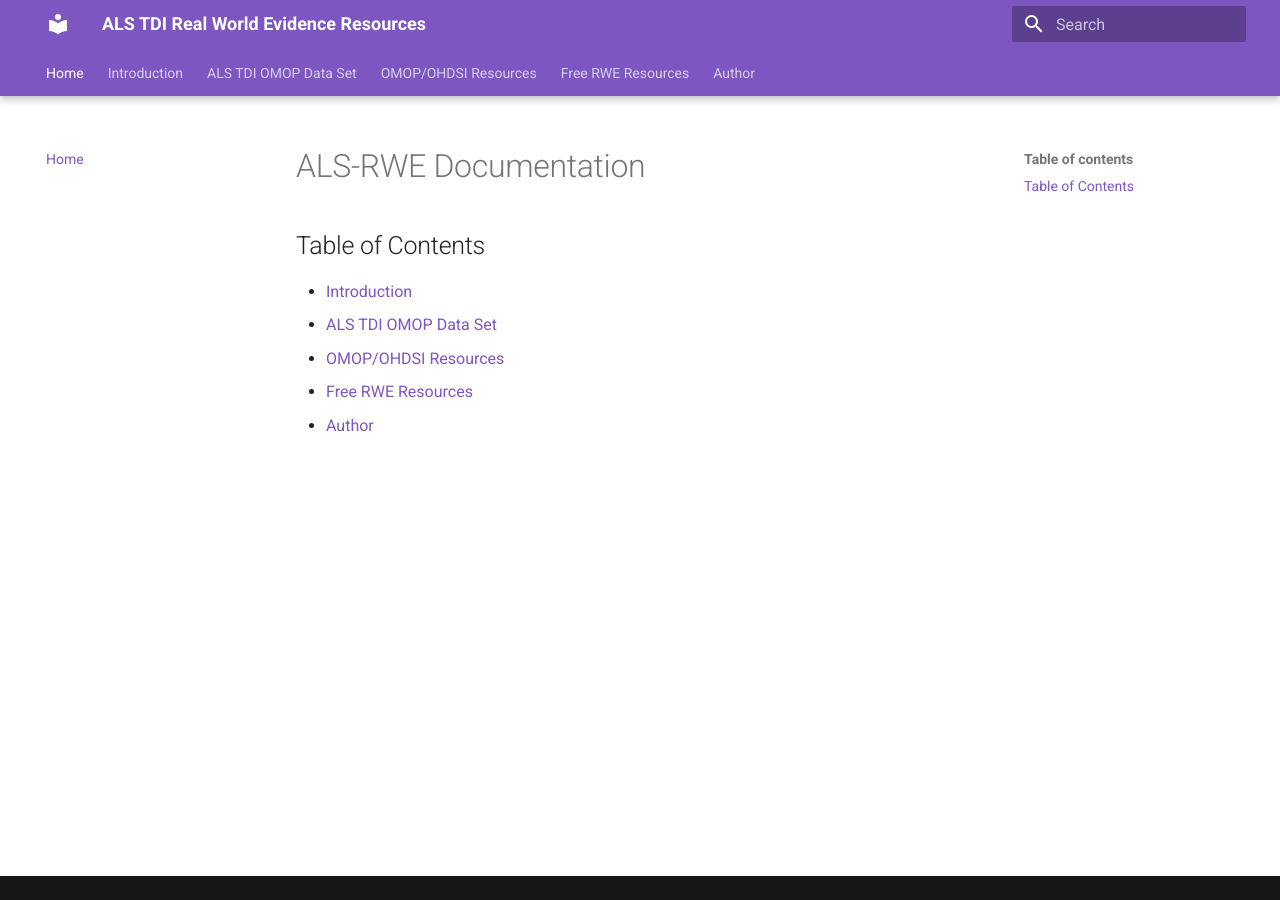
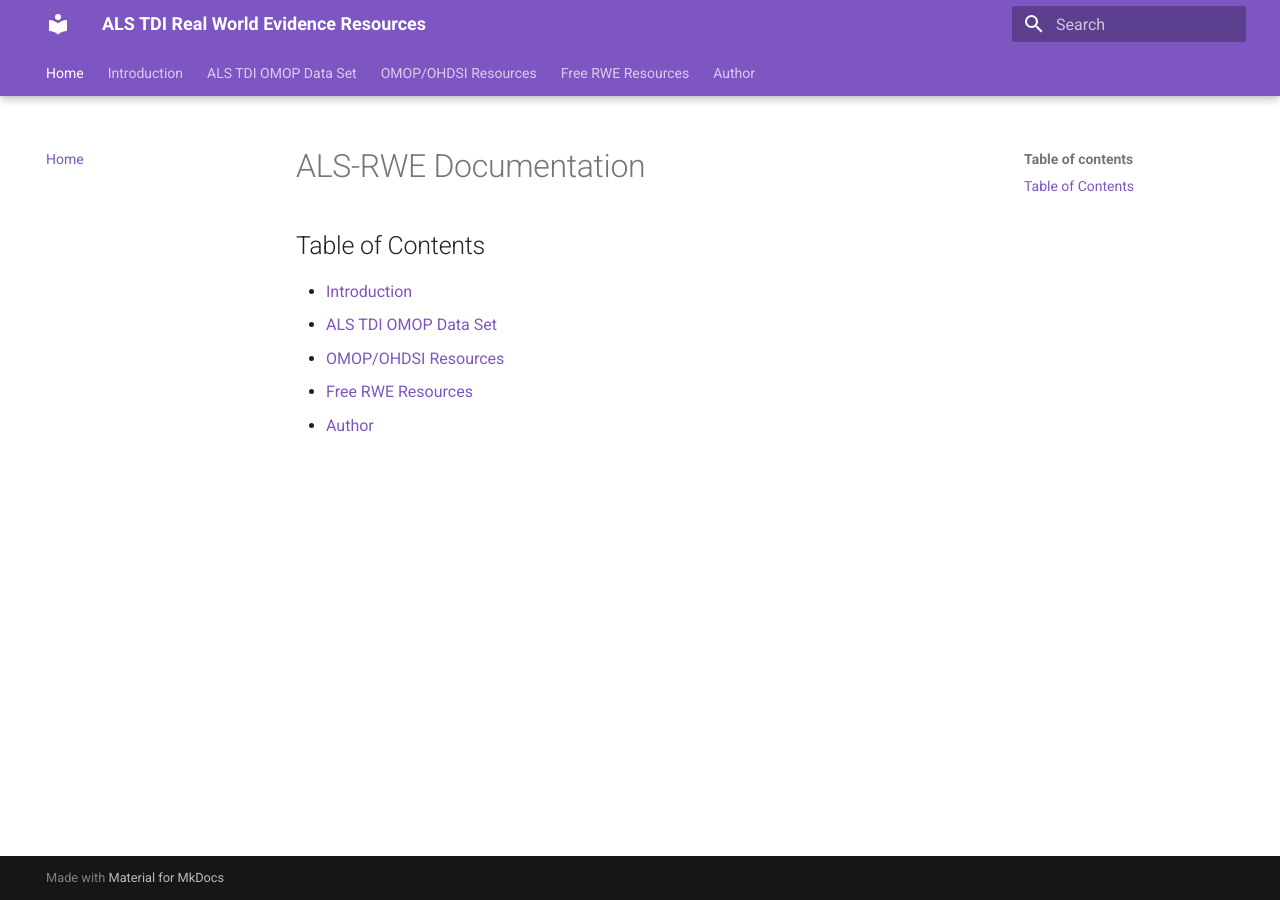
Before and after one commit to ALSTDI/ALS-RWE, an MkDocs documentation site: the page built from docs/index.md, in a window 1280 px wide. Built offline with MkDocs 1.6.1 and Material for MkDocs 9.7.7, drawn with Linux system fonts in a browser that asks for light colours.

Commit message:
minor edits

```diff
--- a/mkdocs.yml
+++ b/mkdocs.yml
@@ -19,6 +19,6 @@
   - Free RWE Resources: free-rwe-resources.md
   - Author: author.md
 
-extra:
-  generator: false # Removes "Made with MkDocs" clutter at the bottom
+#extra:
+ # generator: false # Removes "Made with MkDocs" clutter at the bottom
 site_name: ALS TDI Real World Evidence Resources
```
Also changed, not shown: site/404.html, site/als-tdi-omop-data-set/index.html, site/author/index.html, site/free-rwe-resources/index.html, site/index.html, site/introduction/index.html, site/omop-ohdsi-resources/index.html, site/search/search_index.json.
